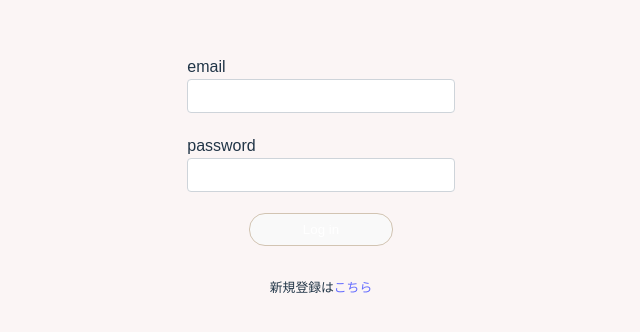
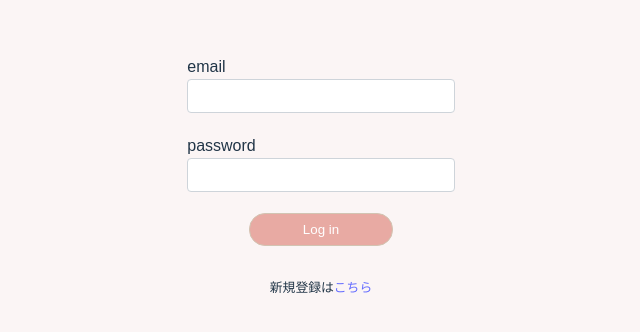
Before and after one commit to yoshikotttt/handcrafty-react, a React (Vite) app: page /login in a window 1280 px wide. Shown: the part 244-576 px from the top of the page, without its empty margins (319-959 px from the left). Built offline with nearby package versions, Linux system fonts and the light colour scheme; no server answers.

Commit message:
login css追加

```diff
--- a/src/pages/Login/Login.jsx
+++ b/src/pages/Login/Login.jsx
@@ -76,7 +76,7 @@
         />
         <p>{errors.password ? errors.password.message : null}</p>
 
-        <button type="submit" >Log in</button>
+        <button type="submit" className={styles.button}>Log in</button>
 
       </form>
       <div className={styles.register}>新規登録は<Link to="/register">こちら</Link></div>
--- a/src/pages/Login/Login.module.scss
+++ b/src/pages/Login/Login.module.scss
@@ -8,7 +8,14 @@
   box-sizing: border-box;
 }
 
-button {
+.register {
+  text-align: center;
+  font-size: 0.8rem;
+  margin-top: 2rem;
+}
+
+
+.button {
   width: 9rem;
   padding: 0.5rem;
   border: 0.5px solid #d2c4b2;
@@ -20,9 +27,3 @@
   background-color: #e8aaa3;
   color: white;
 }
-
-.register {
-  text-align: center;
-  font-size: 0.8rem;
-  margin-top: 2rem;
-}
```
